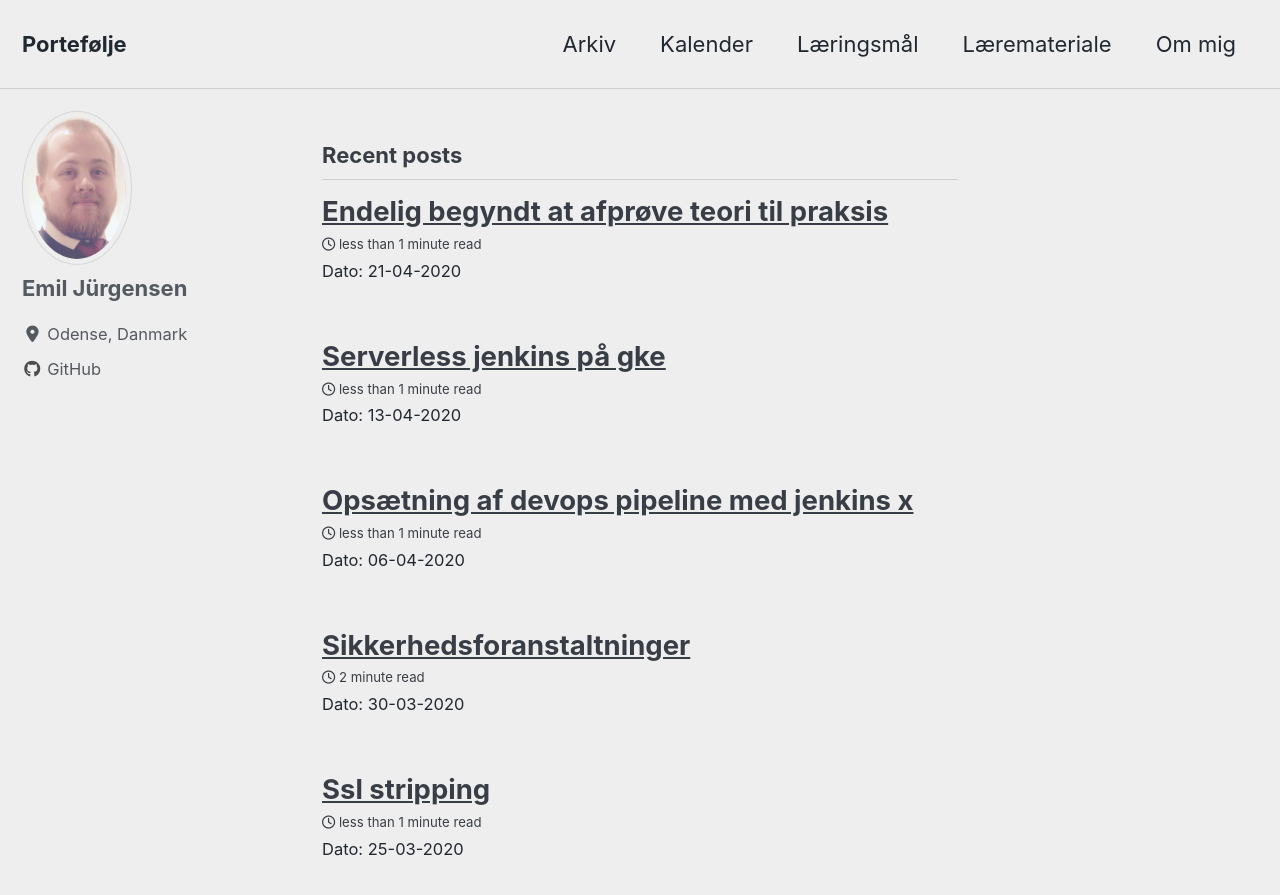
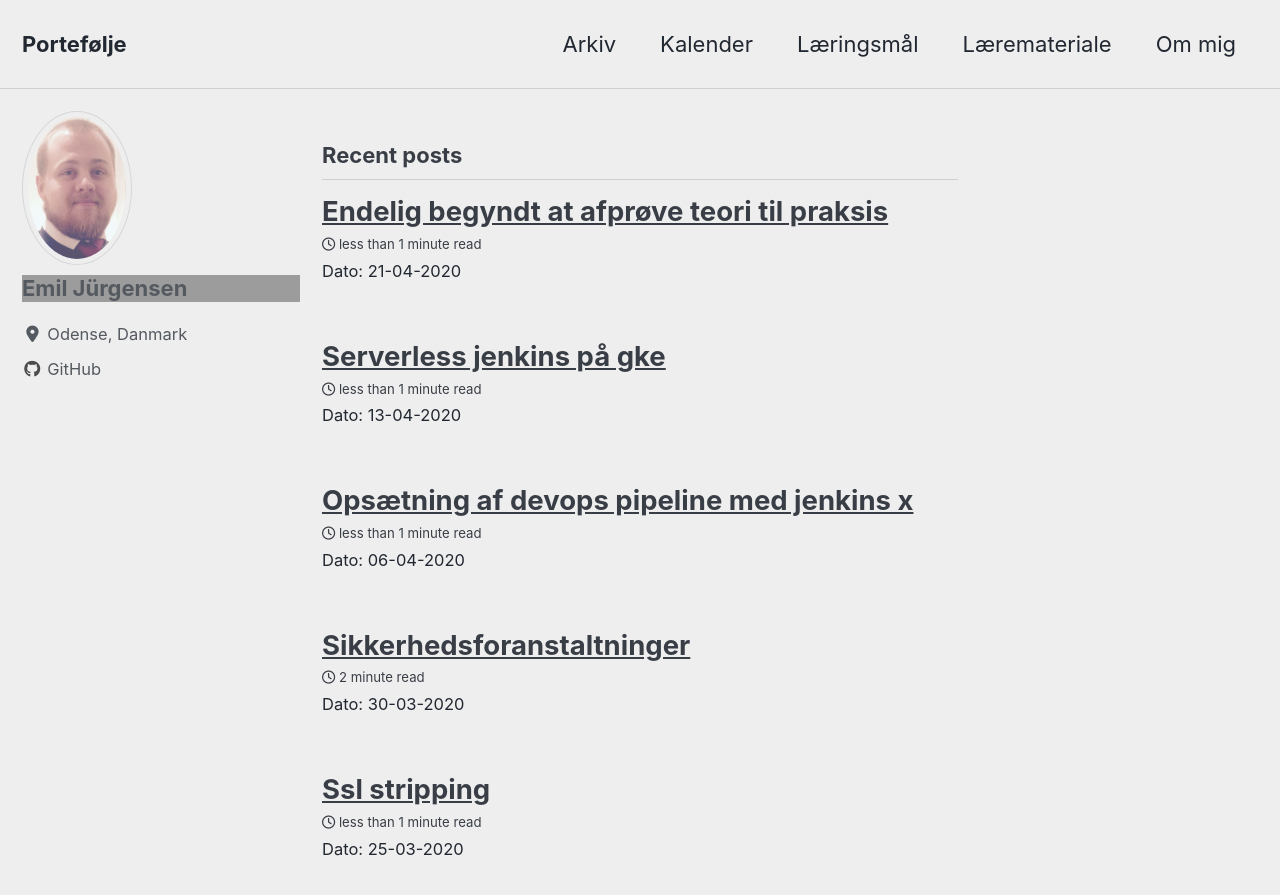
Before and after one commit to Emil428f/Portfolio, a Jekyll site: the page built from index.html, in a window 1280 px wide and 900 px high. Shown: the top 895 px of the window. Built offline with Jekyll 4.4.1, drawn with Linux system fonts in a browser that asks for light colours; cached includes are drawn as plain includes; nearby versions of some CDN libraries; the list of posts is cut into pages by our own code.

Commit message:
Update author-profile.html

```diff
--- a/_includes/author-profile.html
+++ b/_includes/author-profile.html
@@ -26,7 +26,7 @@
     </div>
   {% endif %}
 
-  <div class="author__content">
+  <div class="author__content" style="background-color:gray">
     {% if author.home %}
       <a href="{{ author_link }}"><h3 class="author__name" itemprop="name">{{ author.name }}</h3></a>
     {% else %}
```
